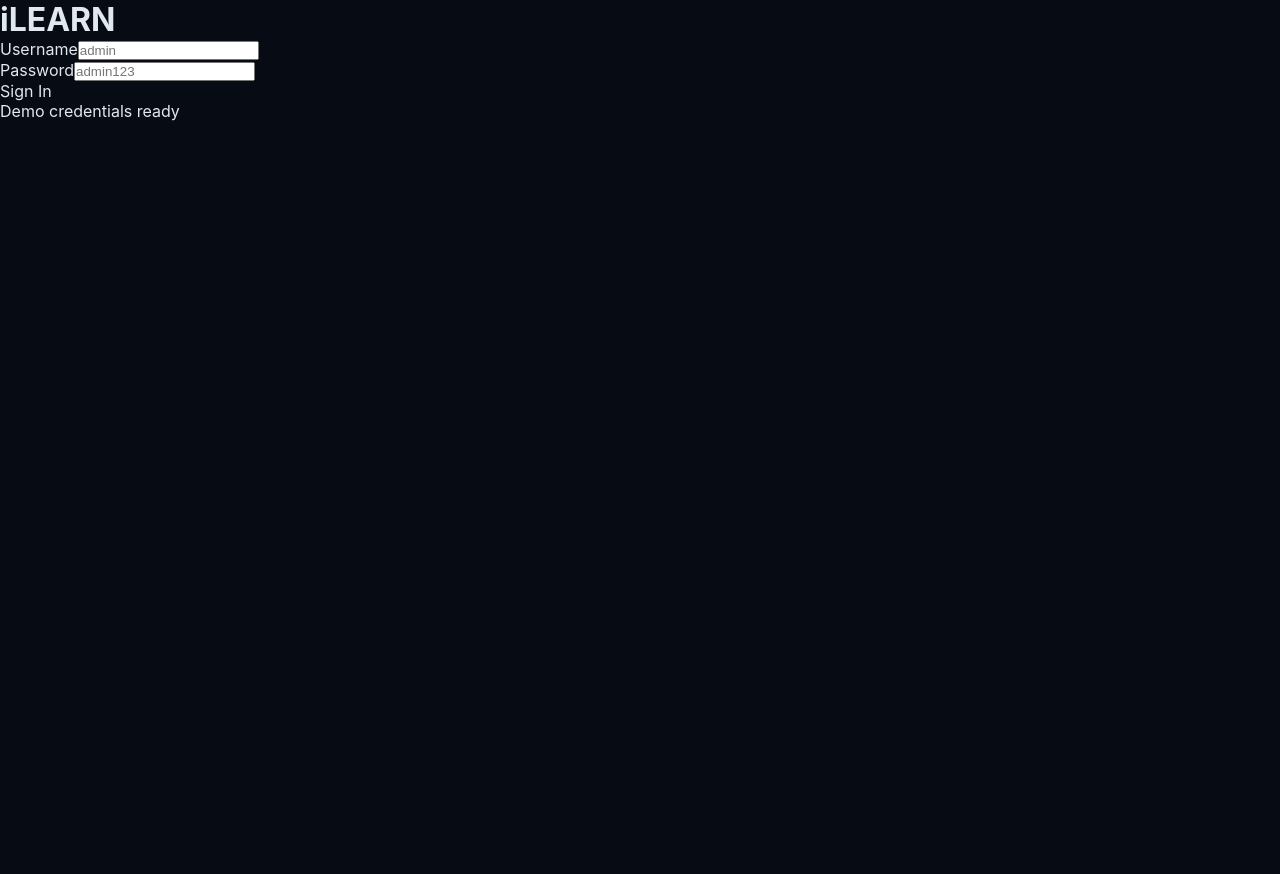
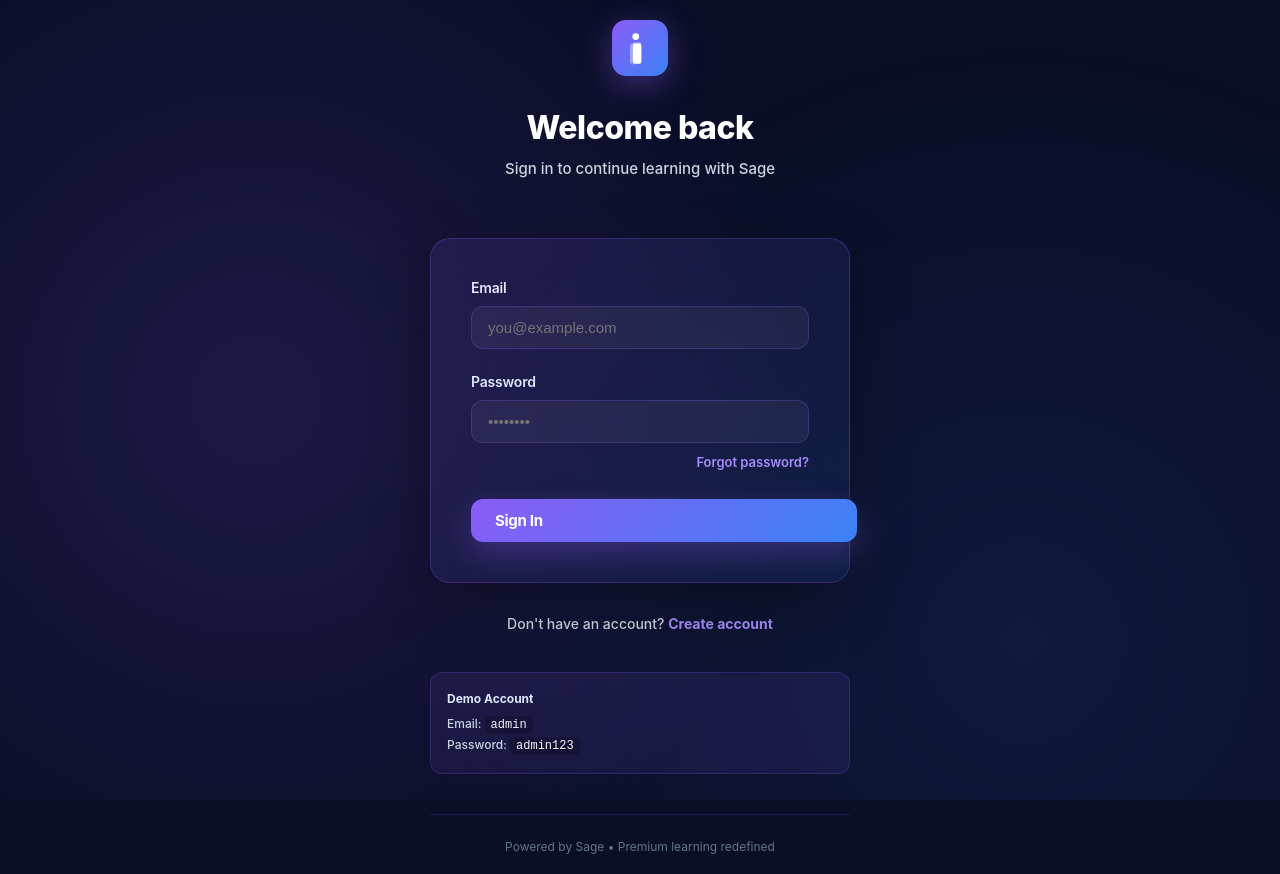
Before and after one commit to emmagreat49-glitch/ilearn-nextjs, a Next.js app: page /login in a window 1280 px wide. Before the commit the page ends 800 px from the top, so only its background shows below. Built offline with nearby package versions, Linux system fonts and the light colour scheme.

Commit message:
auth: premium login page - modern sas design

```diff
--- a/app/login/page.tsx
+++ b/app/login/page.tsx
@@ -1,42 +1,192 @@
 'use client'
+import { useState } from 'react'
+import { useRouter } from 'next/navigation'
 
 export default function LoginPage() {
+  const [email, setEmail] = useState('')
+  const [password, setPassword] = useState('')
+  const [loading, setLoading] = useState(false)
+  const [error, setError] = useState('')
+  const router = useRouter()
+
+  const handleLogin = async (e: React.FormEvent) => {
+    e.preventDefault()
+    setError('')
+    setLoading(true)
+
+    setTimeout(() => {
+      if (email === 'admin' && password === 'admin123') {
+        router.push('/dashboard')
+      } else {
+        setError('Invalid email or password')
+        setLoading(false)
+      }
+    }, 800)
+  }
+
   return (
-    <div className="min-h-screen flex items-center justify-center bg-gradient-to-br from-gray-900 to-black p-4">
-      <div className="max-w-md w-full">
-        <div className="bg-gray-800 border border-gray-700 rounded-2xl p-8 shadow-2xl">
-          <h1 className="text-3xl font-bold text-center mb-8">iLEARN</h1>
+    <div style={{ background: '#0a0e27', color: '#fff', minHeight: '100vh', fontFamily: 'Inter, sans-serif', display: 'flex', alignItems: 'center', justifyContent: 'center', padding: '20px' }}>
+      <div style={{
+        position: 'fixed', top: 0, left: 0, width: '100%', height: '100%',
+        background: 'radial-gradient(circle at 20% 50%, rgba(139, 92, 246, 0.15) 0%, transparent 50%), radial-gradient(circle at 80% 80%, rgba(59, 130, 246, 0.1) 0%, transparent 50%)',
+        zIndex: 0, pointerEvents: 'none',
+      }} />
 
-          <form className="space-y-6">
-            <div>
-              <label className="block text-sm font-medium mb-2">Username</label>
+      <div style={{ position: 'relative', zIndex: 2, width: '100%', maxWidth: '420px' }}>
+        <div style={{ textAlign: 'center', marginBottom: '60px' }}>
+          <div style={{ marginBottom: '32px', display: 'flex', justifyContent: 'center' }}>
+            <svg width="56" height="56" viewBox="0 0 100 140" xmlns="http://www.w3.org/2000/svg" style={{ borderRadius: '14px', padding: '8px', background: 'linear-gradient(135deg, #8b5cf6 0%, #3b82f6 100%)', boxShadow: '0 8px 32px rgba(139, 92, 246, 0.4)' }}>
+              <defs>
+                <linearGradient id="loginLogo" x1="0%" y1="0%" x2="100%" y2="100%">
+                  <stop offset="0%" style={{ stopColor: '#ffffff', stopOpacity: 1 }} />
+                  <stop offset="100%" style={{ stopColor: '#ffffff', stopOpacity: 1 }} />
+                </linearGradient>
+              </defs>
+              <circle cx="35" cy="30" r="12" fill="url(#loginLogo)" />
+              <path d="M 20 55 Q 15 55 15 65 L 15 115 Q 15 125 20 125 L 30 130 Q 28 130 25 130 L 25 65 Q 25 55 30 55 Z" fill="url(#loginLogo)" opacity="0.4"/>
+              <path d="M 30 55 Q 25 55 25 65 L 25 115 Q 25 125 30 125 L 50 125 Q 55 125 55 115 L 55 65 Q 55 55 50 55 Z" fill="url(#loginLogo)"/>
+              <ellipse cx="40" cy="55" rx="15" ry="4" fill="url(#loginLogo)" opacity="0.6"/>
+            </svg>
+          </div>
+
+          <h1 style={{ fontSize: '32px', fontWeight: '800', marginBottom: '12px', letterSpacing: '-0.5px' }}>Welcome back</h1>
+          <p style={{ fontSize: '15px', color: '#cbd5e1', fontWeight: '500' }}>Sign in to continue learning with Sage</p>
+        </div>
+
+        <form onSubmit={handleLogin} style={{
+          background: 'linear-gradient(135deg, rgba(139, 92, 246, 0.12) 0%, rgba(59, 130, 246, 0.08) 100%)',
+          border: '1.5px solid rgba(139, 92, 246, 0.25)',
+          borderRadius: '20px',
+          padding: '40px',
+          backdropFilter: 'blur(40px)',
+          boxShadow: '0 20px 60px rgba(0, 0, 0, 0.3)',
+        }}>
+          <div style={{ marginBottom: '24px' }}>
+            <label style={{ display: 'block', fontSize: '14px', fontWeight: '600', marginBottom: '10px', color: '#e0e7ff', letterSpacing: '-0.2px' }}>Email</label>
             <input
-                type="text"
-                placeholder="admin"
-                className="w-full px-4 py-2 bg-gray-700 border border-gray-600 rounded-lg text-white placeholder-gray-400 focus:border-blue-500 focus:outline-none"
+              type="email"
+              value={email}
+              onChange={(e) => setEmail(e.target.value)}
+              placeholder="you@example.com"
+              style={{
+                width: '100%',
+                padding: '12px 16px',
+                background: 'rgba(255, 255, 255, 0.05)',
+                border: '1.5px solid rgba(139, 92, 246, 0.25)',
+                borderRadius: '12px',
+                color: '#fff',
+                fontSize: '15px',
+                fontWeight: '500',
+                outline: 'none',
+                transition: 'all 0.3s ease',
+                boxSizing: 'border-box',
+              }}
+              onFocus={(e) => {
+                e.currentTarget.style.borderColor = 'rgba(139, 92, 246, 0.6)'
+                e.currentTarget.style.background = 'rgba(255, 255, 255, 0.08)'
+              }}
+              onBlur={(e) => {
+                e.currentTarget.style.borderColor = 'rgba(139, 92, 246, 0.25)'
+                e.currentTarget.style.background = 'rgba(255, 255, 255, 0.05)'
+              }}
             />
           </div>
 
-            <div>
-              <label className="block text-sm font-medium mb-2">Password</label>
+          <div style={{ marginBottom: '8px' }}>
+            <label style={{ display: 'block', fontSize: '14px', fontWeight: '600', marginBottom: '10px', color: '#e0e7ff', letterSpacing: '-0.2px' }}>Password</label>
             <input
               type="password"
-                placeholder="admin123"
-                className="w-full px-4 py-2 bg-gray-700 border border-gray-600 rounded-lg text-white placeholder-gray-400 focus:border-blue-500 focus:outline-none"
+              value={password}
+              onChange={(e) => setPassword(e.target.value)}
+              placeholder="••••••••"
+              style={{
+                width: '100%',
+                padding: '12px 16px',
+                background: 'rgba(255, 255, 255, 0.05)',
+                border: '1.5px solid rgba(139, 92, 246, 0.25)',
+                borderRadius: '12px',
+                color: '#fff',
+                fontSize: '15px',
+                fontWeight: '500',
+                outline: 'none',
+                transition: 'all 0.3s ease',
+                boxSizing: 'border-box',
+              }}
+              onFocus={(e) => {
+                e.currentTarget.style.borderColor = 'rgba(139, 92, 246, 0.6)'
+                e.currentTarget.style.background = 'rgba(255, 255, 255, 0.08)'
+              }}
+              onBlur={(e) => {
+                e.currentTarget.style.borderColor = 'rgba(139, 92, 246, 0.25)'
+                e.currentTarget.style.background = 'rgba(255, 255, 255, 0.05)'
+              }}
             />
           </div>
 
+          <div style={{ marginBottom: '28px', textAlign: 'right' }}>
+            <a href="/forgot-password" style={{ fontSize: '13px', color: '#a78bfa', textDecoration: 'none', fontWeight: '600', transition: 'color 0.2s' }} onMouseEnter={(e) => e.currentTarget.style.color = '#c4b5fd'} onMouseLeave={(e) => e.currentTarget.style.color = '#a78bfa'}>
+              Forgot password?
+            </a>
+          </div>
+
+          {error && (
+            <div style={{ background: 'rgba(239, 68, 68, 0.1)', border: '1px solid rgba(239, 68, 68, 0.3)', borderRadius: '10px', padding: '12px 14px', marginBottom: '20px', fontSize: '14px', color: '#fca5a5', fontWeight: '500' }}>
+              {error}
+            </div>
+          )}
+
           <button
             type="submit"
-              className="w-full py-2 bg-gradient-to-r from-blue-600 to-blue-700 text-white font-bold rounded-lg hover:from-blue-700 hover:to-blue-800 transition"
+            disabled={loading}
+            style={{
+              width: '100%',
+              padding: '12px 24px',
+              background: loading ? 'rgba(139, 92, 246, 0.5)' : 'linear-gradient(135deg, #8b5cf6 0%, #3b82f6 100%)',
+              border: 'none',
+              borderRadius: '12px',
+              color: '#fff',
+              fontWeight: '700',
+              fontSize: '15px',
+              cursor: loading ? 'default' : 'pointer',
+              transition: 'all 0.3s ease',
+              boxShadow: loading ? 'none' : '0 12px 32px rgba(139, 92, 246, 0.3)',
+              letterSpacing: '-0.3px',
+            }}
+            onMouseEnter={(e) => {
+              if (!loading) {
+                e.currentTarget.style.transform = 'translateY(-2px)'
+                e.currentTarget.style.boxShadow = '0 16px 48px rgba(139, 92, 246, 0.4)'
+              }
+            }}
+            onMouseLeave={(e) => {
+              if (!loading) {
+                e.currentTarget.style.transform = 'translateY(0)'
+                e.currentTarget.style.boxShadow = '0 12px 32px rgba(139, 92, 246, 0.3)'
+              }
+            }}
           >
-              Sign In
+            {loading ? 'Signing in...' : 'Sign In'}
           </button>
         </form>
 
-          <p className="text-center text-sm text-gray-400 mt-6">
-            Demo credentials ready
+        <div style={{ textAlign: 'center', marginTop: '32px' }}>
+          <p style={{ fontSize: '14px', color: '#cbd5e1', fontWeight: '500', margin: '0' }}>
+            Don't have an account?{' '}
+            <a href="/signup" style={{ color: '#a78bfa', textDecoration: 'none', fontWeight: '700', transition: 'color 0.2s' }} onMouseEnter={(e) => e.currentTarget.style.color = '#c4b5fd'} onMouseLeave={(e) => e.currentTarget.style.color = '#a78bfa'}>
+              Create account
+            </a>
           </p>
+        </div>
+
+        <div style={{ marginTop: '40px', padding: '16px', background: 'rgba(139, 92, 246, 0.1)', border: '1px solid rgba(139, 92, 246, 0.2)', borderRadius: '12px', fontSize: '12px', color: '#cbd5e1', lineHeight: '1.6', fontWeight: '500' }}>
+          <strong style={{ color: '#e0e7ff', display: 'block', marginBottom: '6px' }}>Demo Account</strong>
+          Email: <code style={{ background: 'rgba(0,0,0,0.2)', padding: '2px 6px', borderRadius: '4px', color: '#f1f5f9' }}>admin</code>
+          <br />
+          Password: <code style={{ background: 'rgba(0,0,0,0.2)', padding: '2px 6px', borderRadius: '4px', color: '#f1f5f9' }}>admin123</code>
+        </div>
+
+        <div style={{ marginTop: '40px', paddingTop: '24px', borderTop: '1px solid rgba(139, 92, 246, 0.15)', textAlign: 'center', fontSize: '12px', color: '#64748b' }}>
+          Powered by Sage • Premium learning redefined
         </div>
       </div>
     </div>
```
Lines whose indentation alone changed are shown as unchanged.
